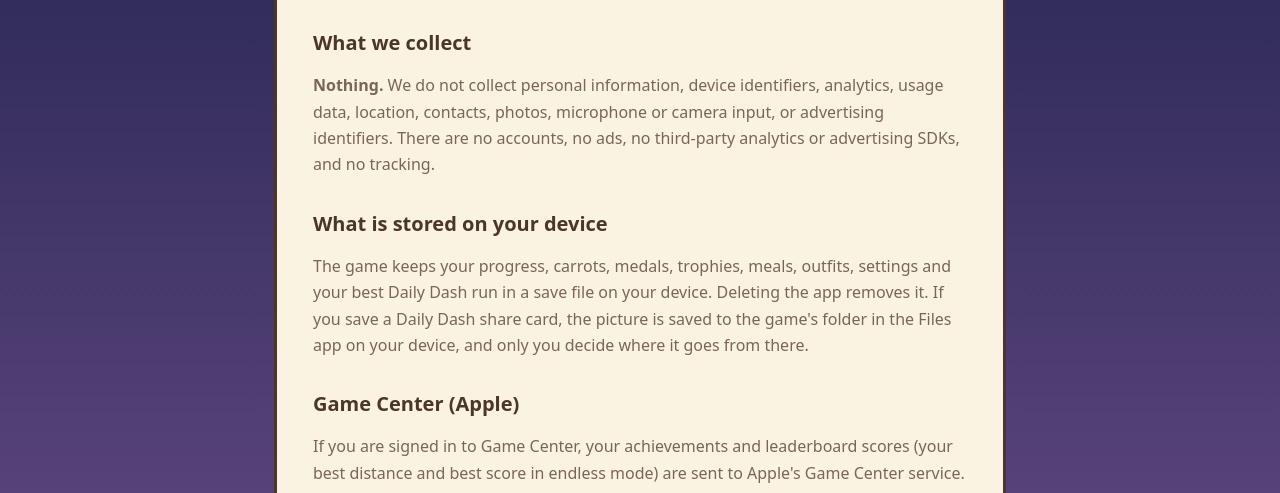
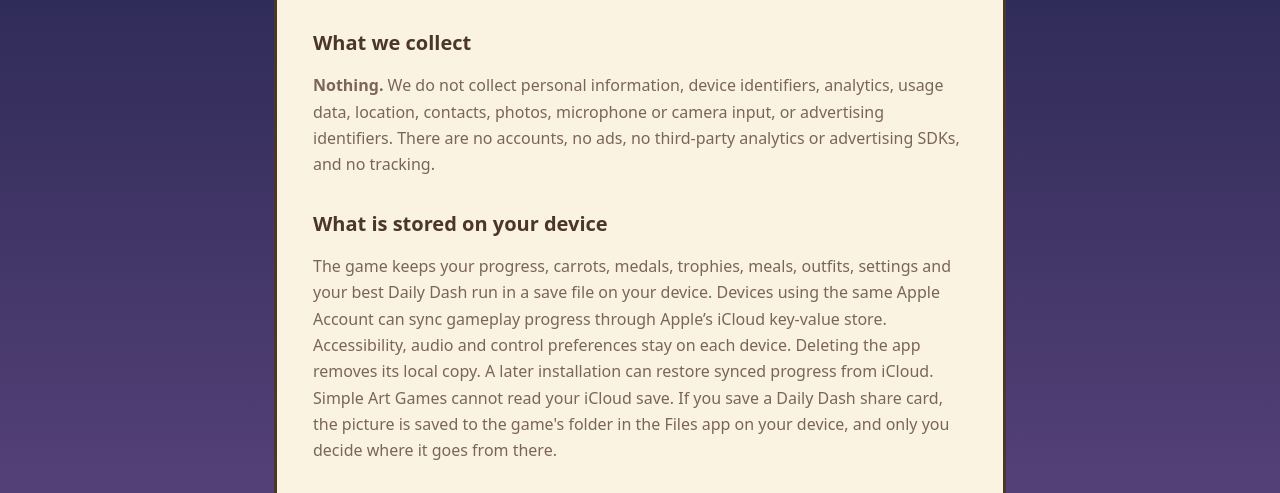
Before and after one commit to hammahMach1/slick-support, a plain HTML site: page privacy.html in a window 1280 px wide. Shown: the part 268-761 px from the top of the page. Drawn offline with Linux system fonts and the light colour scheme.

Commit message:
Explain iCloud progress and device-only preferences

```diff
--- a/privacy.html
+++ b/privacy.html
@@ -29,7 +29,7 @@
     <p><strong>Nothing.</strong> We do not collect personal information, device identifiers, analytics, usage data, location, contacts, photos, microphone or camera input, or advertising identifiers. There are no accounts, no ads, no third-party analytics or advertising SDKs, and no tracking.</p>
 
     <h2>What is stored on your device</h2>
-    <p>The game keeps your progress, carrots, medals, trophies, meals, outfits, settings and your best Daily Dash run in a save file on your device. Deleting the app removes it. If you save a Daily Dash share card, the picture is saved to the game's folder in the Files app on your device, and only you decide where it goes from there.</p>
+    <p>The game keeps your progress, carrots, medals, trophies, meals, outfits, settings and your best Daily Dash run in a save file on your device. Devices using the same Apple Account can sync gameplay progress through Apple’s iCloud key-value store. Accessibility, audio and control preferences stay on each device. Deleting the app removes its local copy. A later installation can restore synced progress from iCloud. Simple Art Games cannot read your iCloud save. If you save a Daily Dash share card, the picture is saved to the game's folder in the Files app on your device, and only you decide where it goes from there.</p>
 
     <h2>Game Center (Apple)</h2>
     <p>If you are signed in to Game Center, your achievements and leaderboard scores (your best distance and best score in endless mode) are sent to Apple's Game Center service. Depending on your Game Center settings, your Game Center nickname and scores can be visible to other players. Game Center is run by Apple under <a href="https://www.apple.com/legal/privacy/">Apple's privacy policy</a>; we do not receive your Apple Account, email or contact details. The game works fully without Game Center, and its trophies are also shown inside the game. You can sign out in Settings, then Game Center.</p>
```
Also changed, not shown: index.html (+1 -0 lines).
